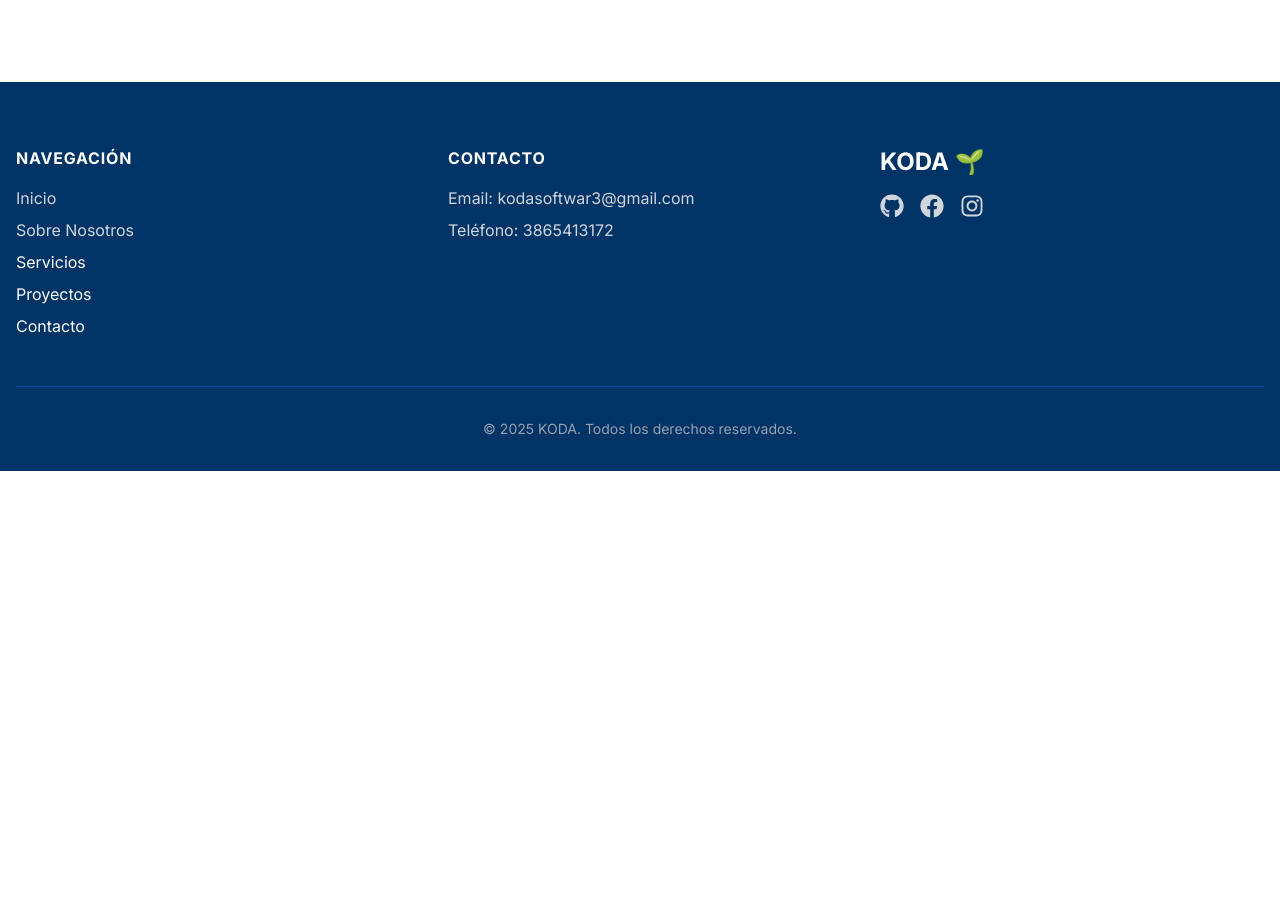
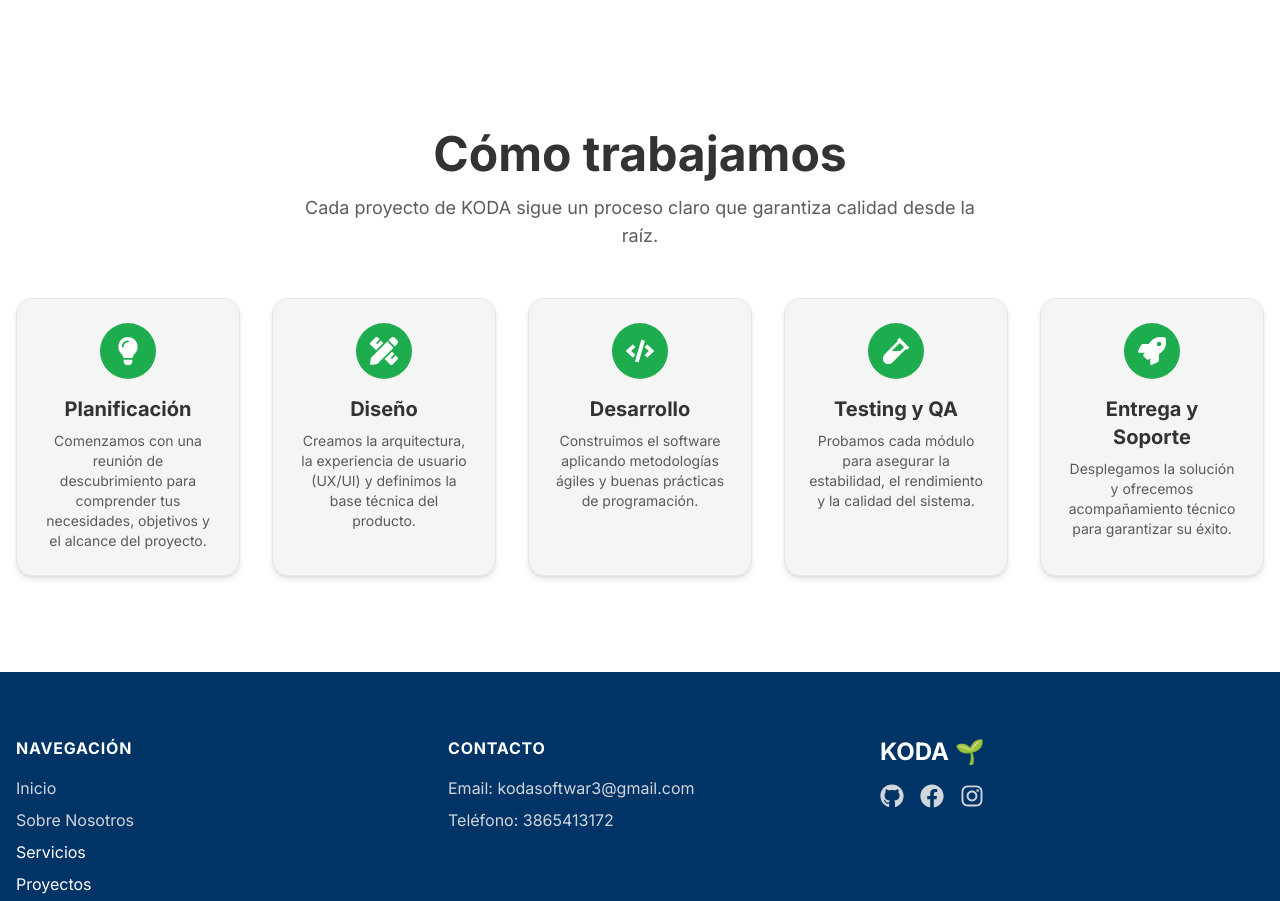
Before and after one commit to koda-tec/KodaWeb, a Next.js app: page /servicios in a window 1280 px wide. Shown: the part 620-1521 px from the top of the page. Before the commit the page ends 1091 px from the top, so only its background shows below. Built offline with nearby package versions, Linux system fonts and the light colour scheme.

Commit message:
fix servicios

```diff
--- a/src/app/(pages)/servicios/page.tsx
+++ b/src/app/(pages)/servicios/page.tsx
@@ -1,33 +1,43 @@
-// src/app/servicios/page.tsx
 "use client";
 
-import { Swiper, SwiperSlide } from 'swiper/react';
-import { Navigation, Pagination, A11y } from 'swiper/modules';
-import 'swiper/css';
-import 'swiper/css/navigation';
-import 'swiper/css/pagination';
+import { motion } from "framer-motion";
+import { Swiper, SwiperSlide } from "swiper/react";
+import { Navigation, Pagination, A11y } from "swiper/modules";
+import "swiper/css";
+import "swiper/css/navigation";
+import "swiper/css/pagination";
 
 import FeatureCard from "@/app/components/ui/FeatureCard";
-import { FaLaptopCode, FaCogs, FaDatabase, FaTools, FaClipboardCheck } from 'react-icons/fa';
+import { FaLaptopCode, FaCogs, FaDatabase, FaTools, FaClipboardCheck, FaLightbulb, FaPencilRuler, FaCode, FaVial, FaRocket } from "react-icons/fa";
 
 const servicesData = [
   { icon: <FaLaptopCode size={28} />, title: "Aplicaciones Web", description: "Desarrollamos aplicaciones web a medida, robustas y escalables." },
   { icon: <FaCogs size={28} />, title: "Sistemas a Medida", description: "Creamos software diseñado específicamente para optimizar tus procesos." },
-  { icon: <FaDatabase size={28} />, title: "Bases de Datos", description: "Diseñamos y gestionamos arquitecturas de bases de datos eficientes y seguras." },
-  { icon: <FaTools size={28} />, title: "Mantenimiento y Soporte", description: "Ofrecemos planes de mantenimiento para asegurar que tus aplicaciones funcionen óptimamente." },
-  { icon: <FaClipboardCheck size={28} />, title: "QA (Aseguramiento de Calidad)", description: "Implementamos un riguroso proceso de testing para entregar un producto libre de errores." },
+  { icon: <FaDatabase size={28} />, title: "Bases de Datos", description: "Diseñamos y gestionamos arquitecturas de datos eficientes y seguras." },
+  { icon: <FaTools size={28} />, title: "Mantenimiento y Soporte", description: "Aseguramos el rendimiento constante de tus aplicaciones." },
+  { icon: <FaClipboardCheck size={28} />, title: "QA (Aseguramiento de Calidad)", description: "Testing riguroso para garantizar productos libres de errores." },
+];
+
+const processData = [
+  { icon: <FaLightbulb size={28} />, title: "Planificación", text: "Comenzamos con una reunión de descubrimiento para comprender tus necesidades, objetivos y el alcance del proyecto." },
+  { icon: <FaPencilRuler size={28} />, title: "Diseño", text: "Creamos la arquitectura, la experiencia de usuario (UX/UI) y definimos la base técnica del producto." },
+  { icon: <FaCode size={28} />, title: "Desarrollo", text: "Construimos el software aplicando metodologías ágiles y buenas prácticas de programación." },
+  { icon: <FaVial size={28} />, title: "Testing y QA", text: "Probamos cada módulo para asegurar la estabilidad, el rendimiento y la calidad del sistema." },
+  { icon: <FaRocket size={28} />, title: "Entrega y Soporte", text: "Desplegamos la solución y ofrecemos acompañamiento técnico para garantizar su éxito." },
 ];
 
 export default function ServicesPage() {
   return (
     <section className="py-24 px-4 bg-white">
       <div className="container mx-auto">
-        <div className="text-center mb-16">
+        {/* --- Sección de Servicios --- */}
+        <div className="text-center mb-20">
           <h1 className="text-4xl md:text-5xl font-bold text-koda-dark">Nuestros Servicios</h1>
           <p className="mt-4 text-lg text-koda-dark/80 max-w-2xl mx-auto">
             Soluciones tecnológicas diseñadas para impulsar tu negocio al siguiente nivel.
           </p>
         </div>
+
         <Swiper
           modules={[Navigation, Pagination, A11y]}
           spaceBetween={30}
@@ -48,6 +58,31 @@ export default function ServicesPage() {
             </SwiperSlide>
           ))}
         </Swiper>
+
+        {/* --- Sección de Proceso de Trabajo --- */}
+        <div className="mt-32 text-center">
+          <h2 className="text-4xl md:text-5xl font-bold text-koda-dark mb-4">Cómo trabajamos</h2>
+          <p className="text-koda-dark/80 mb-12 max-w-2xl mx-auto text-lg">
+            Cada proyecto de KODA sigue un proceso claro que garantiza calidad desde la raíz.
+          </p>
+
+          <div className="grid grid-cols-1 md:grid-cols-3 lg:grid-cols-5 gap-8">
+            {processData.map((step, index) => (
+              <motion.div
+                key={index}
+                whileHover={{ scale: 1.05 }}
+                transition={{ type: "spring", stiffness: 200 }}
+                className="bg-koda-gray-light p-6 rounded-2xl shadow-md border border-koda-border flex flex-col items-center text-center hover:shadow-lg"
+              >
+                <div className="bg-koda-green-emerald text-white rounded-full w-14 h-14 flex items-center justify-center mb-4">
+                  {step.icon}
+                </div>
+                <h3 className="text-xl font-bold text-koda-dark mb-2">{step.title}</h3>
+                <p className="text-koda-dark/80 text-sm">{step.text}</p>
+              </motion.div>
+            ))}
+          </div>
+        </div>
       </div>
     </section>
   );
```
